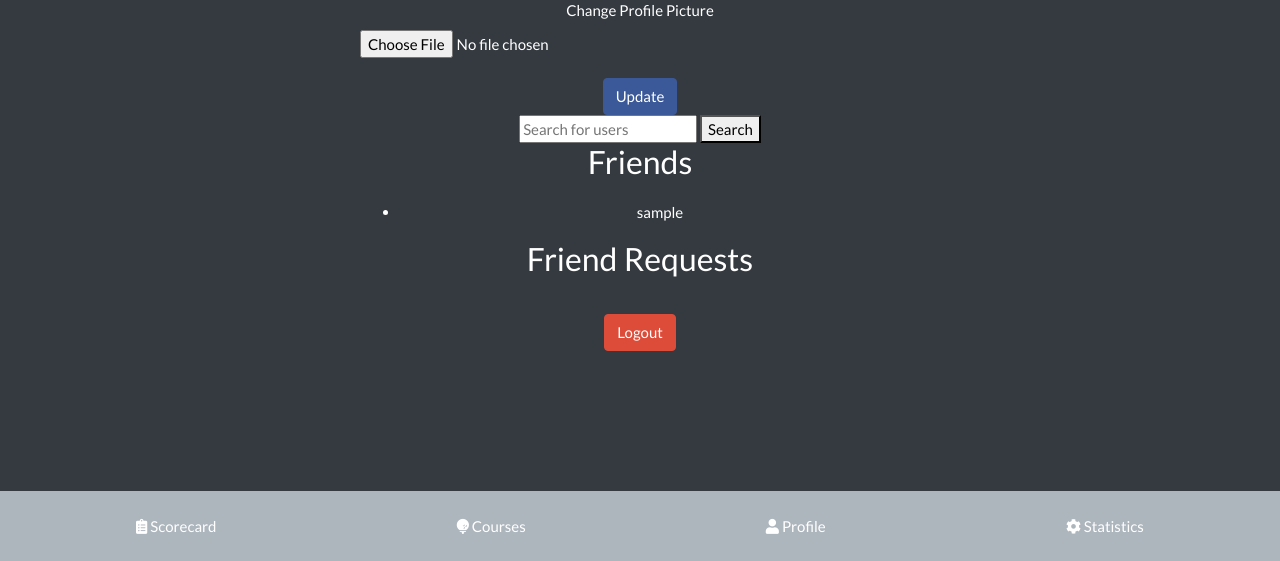
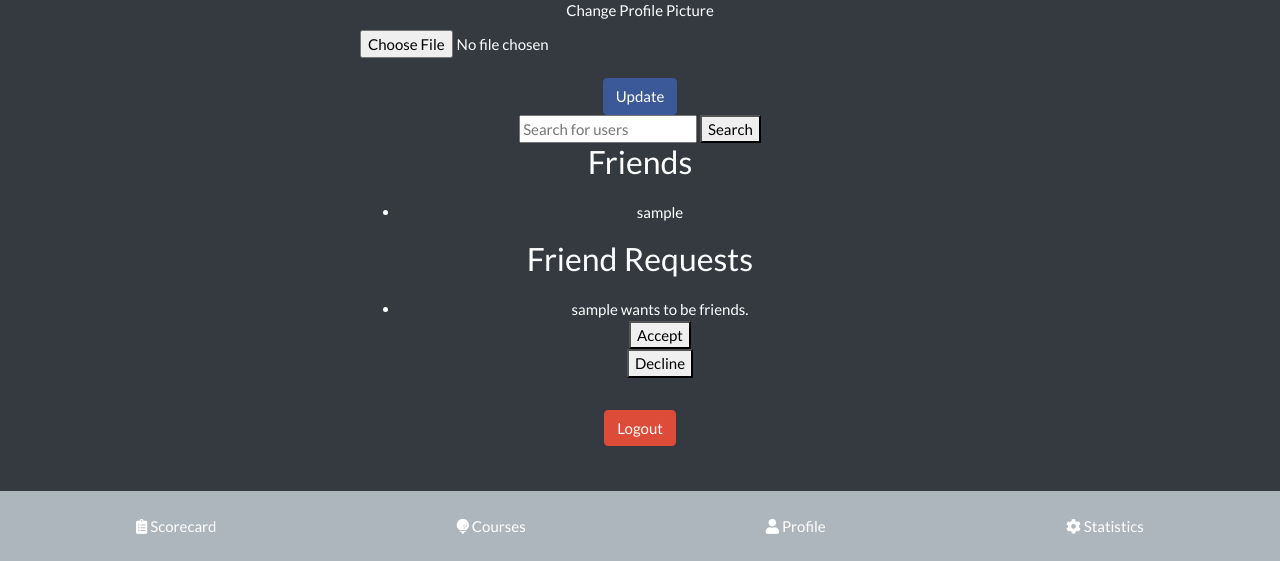
Before and after one commit to webcamleif/dg, a Flask app: page /profile in a window 1280 px wide. Shown: the part 239-800 px from the top of the page. Run offline with Flask 3, Linux system fonts and the light colour scheme; a user stored in the database is signed in; tables that the repository leaves empty hold one stand-in row (values such as "Sample post"); grey boxes marked "Sample" are stand-in pictures; some libraries are stand-ins or nearby versions.

Commit message:
Accept decline friend request

```diff
--- a/app.py
+++ b/app.py
@@ -393,8 +393,9 @@ def profile():
         friendship.user1 if friendship.user1 != current_user else friendship.user2
         for friendship in friendships
     ]
+    incoming_requests = FriendRequest.query.filter_by(receiver=current_user).all()
 
-    return render_template('profile.html', user=current_user, friends=friends)
+    return render_template('profile.html', user=current_user, friends=friends, incoming_requests=incoming_requests)
 
 @app.route('/search_users', methods=['POST'])
 @login_required
--- a/templates/profile.html
+++ b/templates/profile.html
@@ -22,7 +22,7 @@
     </ul>
     <h3>Friend Requests</h3>
     <ul>
-        {% for request in friend_requests %}
+        {% for request in incoming_requests %}
         <li>
             {{ request.sender.username }} wants to be friends.
             <form method="POST" action="{{ url_for('accept_request', request_id=request.id) }}">
```
